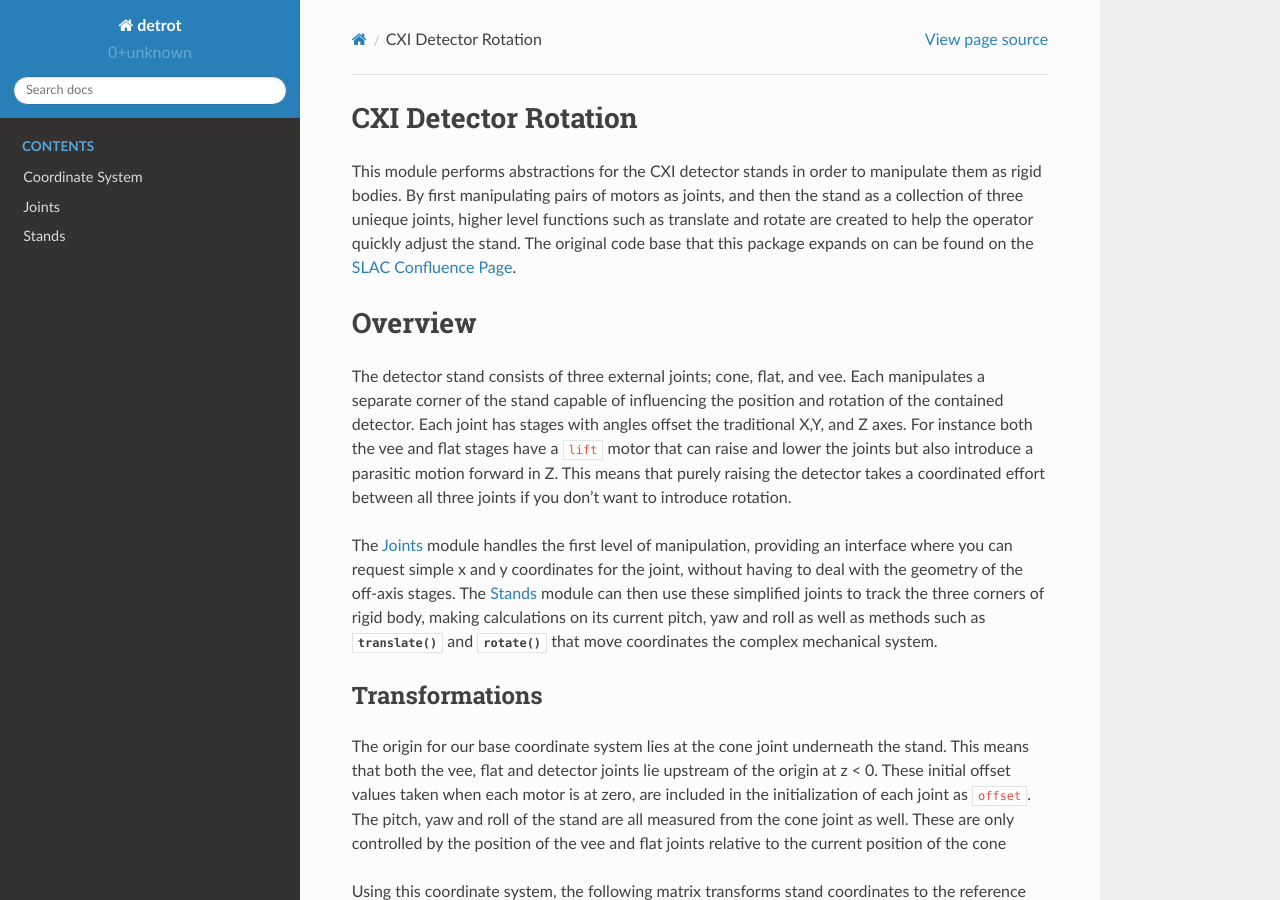
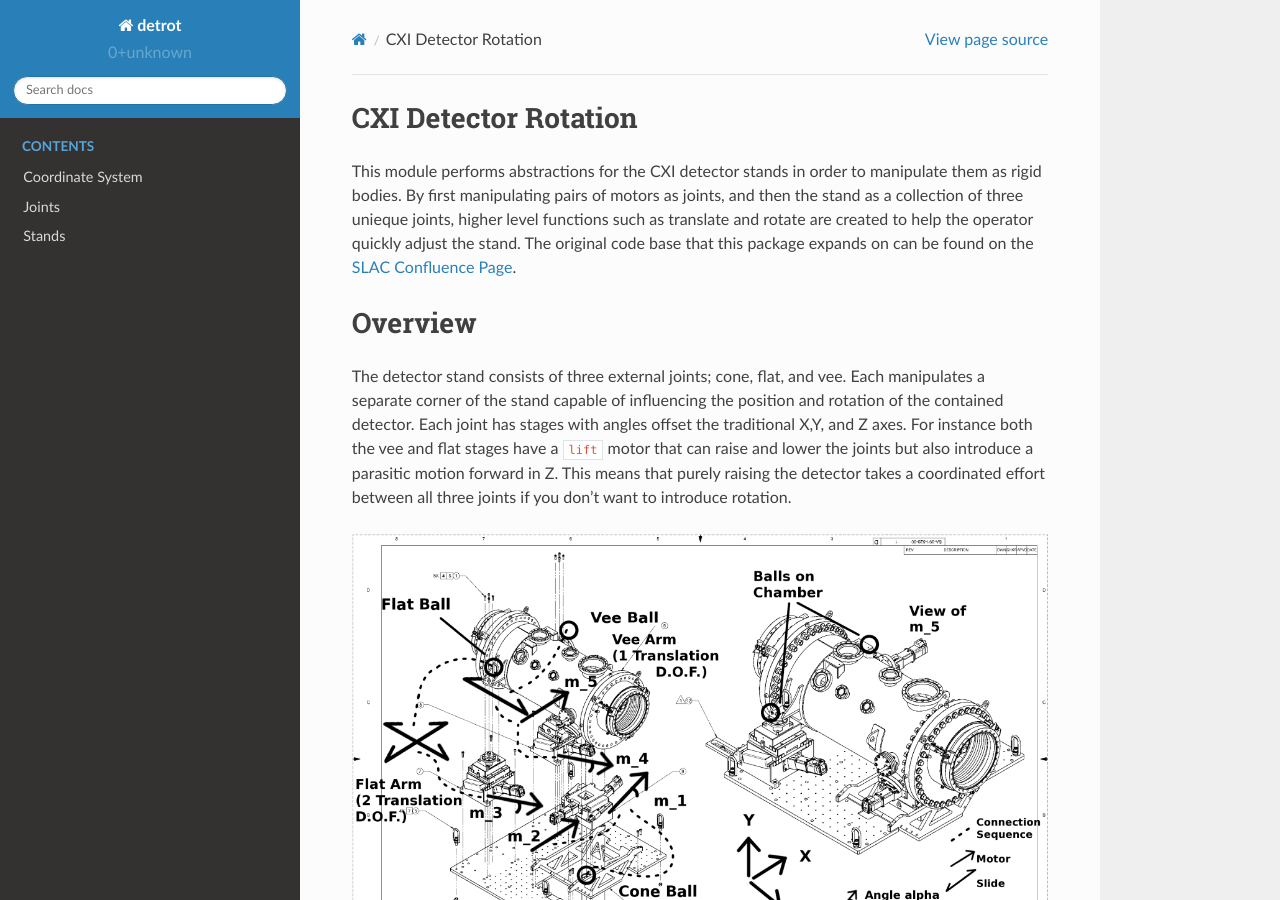
Before and after one commit to Tubbz-alt/detrot, a Sphinx documentation site: the page built from docs/source/index.rst, in a window 1280 px wide and 900 px high. Built offline with Sphinx 7.4.7 and the Read the Docs theme 2.0.0, drawn with Linux system fonts in a browser that asks for light colours.

Commit message:
Added .png files into homepage

```diff
--- a/docs/source/index.rst
+++ b/docs/source/index.rst
@@ -13,6 +13,9 @@ flat stages have a ``lift`` motor that can raise and lower the joints but also
 introduce a parasitic motion forward in Z. This means that purely raising the
 detector takes a coordinated effort between all three joints if you don't
 want to introduce rotation.
+
+.. image:: _static/ds.png
+   :align: center
 
 The :ref:`joints` module handles the first level of manipulation, providing an
 interface where you can request simple x and y coordinates for the joint,
@@ -38,7 +41,8 @@ relative the cone joint of the stand, and calculate their actual position in
 terms of the other stands and devices along the beam.
 
 
-
+.. image:: _static/matrix.png
+   :align: center
 
 In a few cases in the stand calculations we need to peform the inverse
 operation, of calculating the angles from a set of motor positions. For the
```
